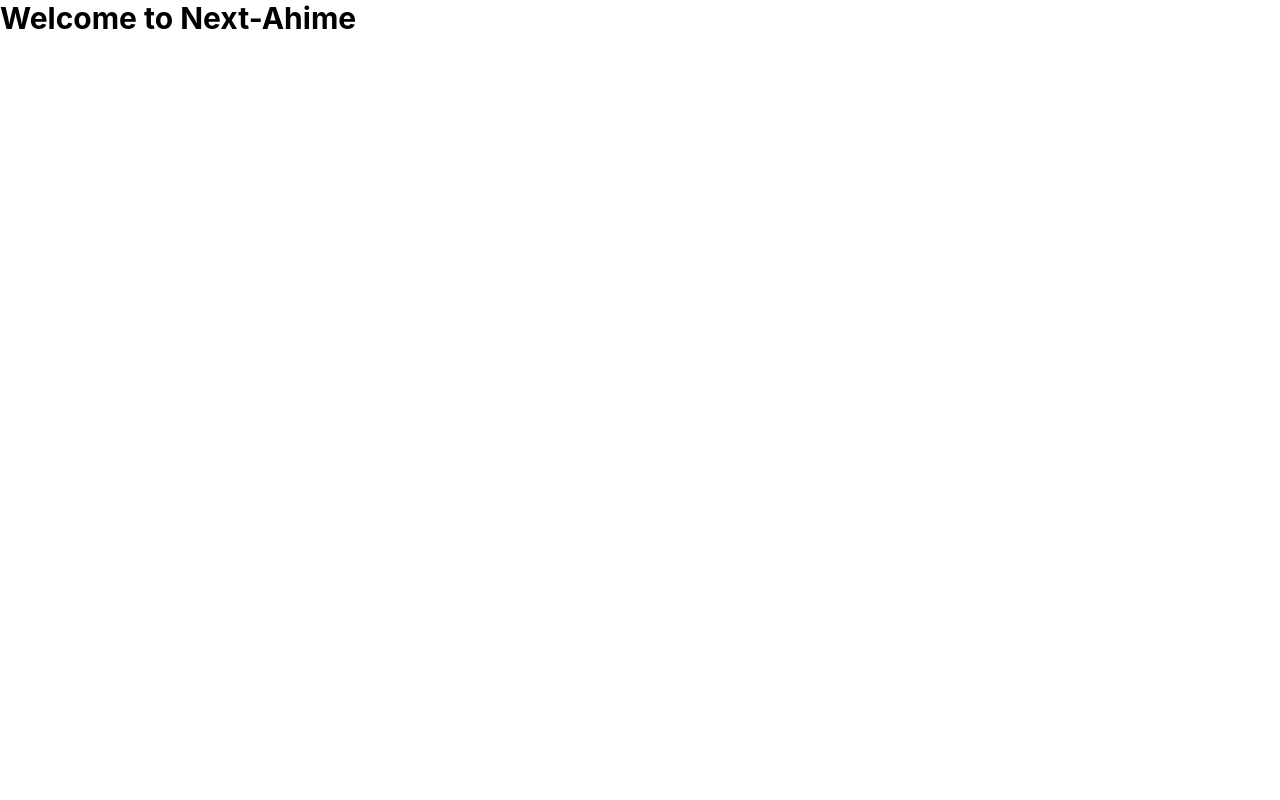
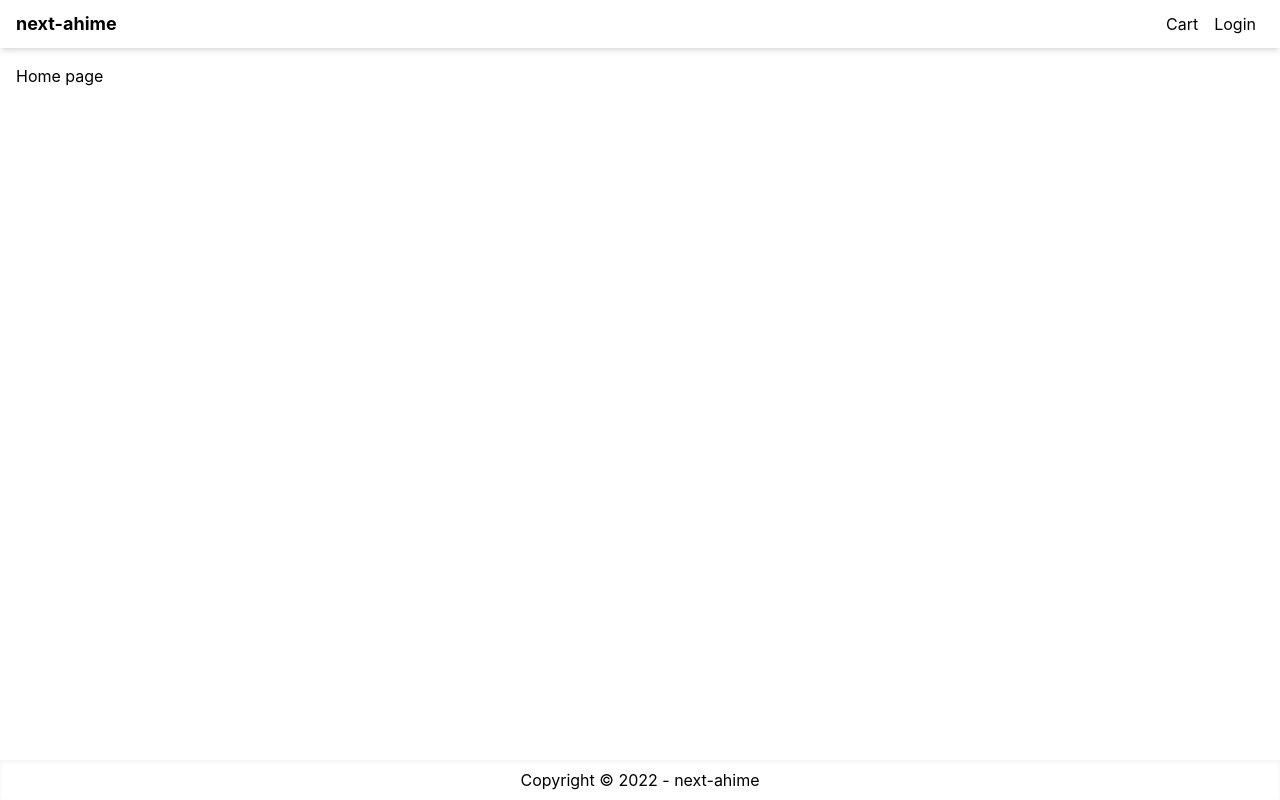
Before and after one commit to YellowFlash2012/next-ahime, a Next.js app: page / in a window 1280 px wide. Built offline with nearby package versions, Linux system fonts and the light colour scheme.

Commit message:
designed and completed the global layout and rendered it with the index.js component

```diff
--- /dev/null
+++ b/components/Layout.js
@@ -0,0 +1,56 @@
+import Head from "next/head";
+import Link from "next/link";
+import { useState, useEffect } from "react";
+
+const Layout = ({ title, children }) => {
+    const [date, setDate] = useState();
+
+    useEffect(() => {
+        setDate(new Date().getFullYear());
+    }, [])
+
+    return (
+        <>
+            <Head>
+                <title>{title ? title + " - Next-Ahime" : "Next-Ahime"}</title>
+                <meta
+                    name="description"
+                    content="Generated by create next app"
+                />
+                <link rel="icon" href="/cart-variant.png" />
+            </Head>
+
+            <div className="flex flex-col justify-between min-h-screen">
+                <header>
+                    <nav className="flex h-12 justify-between items-center shadow-md px-4">
+                        <Link href="/">
+                            <a className="text-lg font-bold">next-ahime</a>
+                        </Link>
+
+                        <div>
+                            <Link href="/cart">
+                                <a className="p-2 hover:underline decoration-2">
+                                    Cart
+                                </a>
+                            </Link>
+
+                            <Link href="/login">
+                                <a className="p-2 hover:bg-sky-700">Login</a>
+                            </Link>
+                        </div>
+                    </nav>
+                </header>
+
+                <main className="container m-auto mt-4 px-4">{children}</main>
+
+                <footer className="flex h-10 justify-center items-center shadow-inner">
+                    <p>
+                    Copyright &copy; {date} - next-ahime
+
+                    </p>
+                </footer>
+            </div>
+        </>
+    );
+};
+export default Layout;
--- a/pages/index.js
+++ b/pages/index.js
@@ -1,18 +1,14 @@
-import Head from 'next/head'
+import Layout from "../components/Layout";
 
 
 export default function Home() {
   return (
     <div>
-      <Head>
-        <title>Create Next App</title>
-        <meta name="description" content="Generated by create next app" />
-        <link rel="icon" href="/favicon.ico" />
-      </Head>
 
-      <h1 className="text-3xl font-bold">
-        Welcome to Next-Ahime
-      </h1>
+
+      <Layout title="Home">
+        Home page
+      </Layout>
 
 
     </div>
```
Also changed, not shown: public/cart-variant.png (added).
